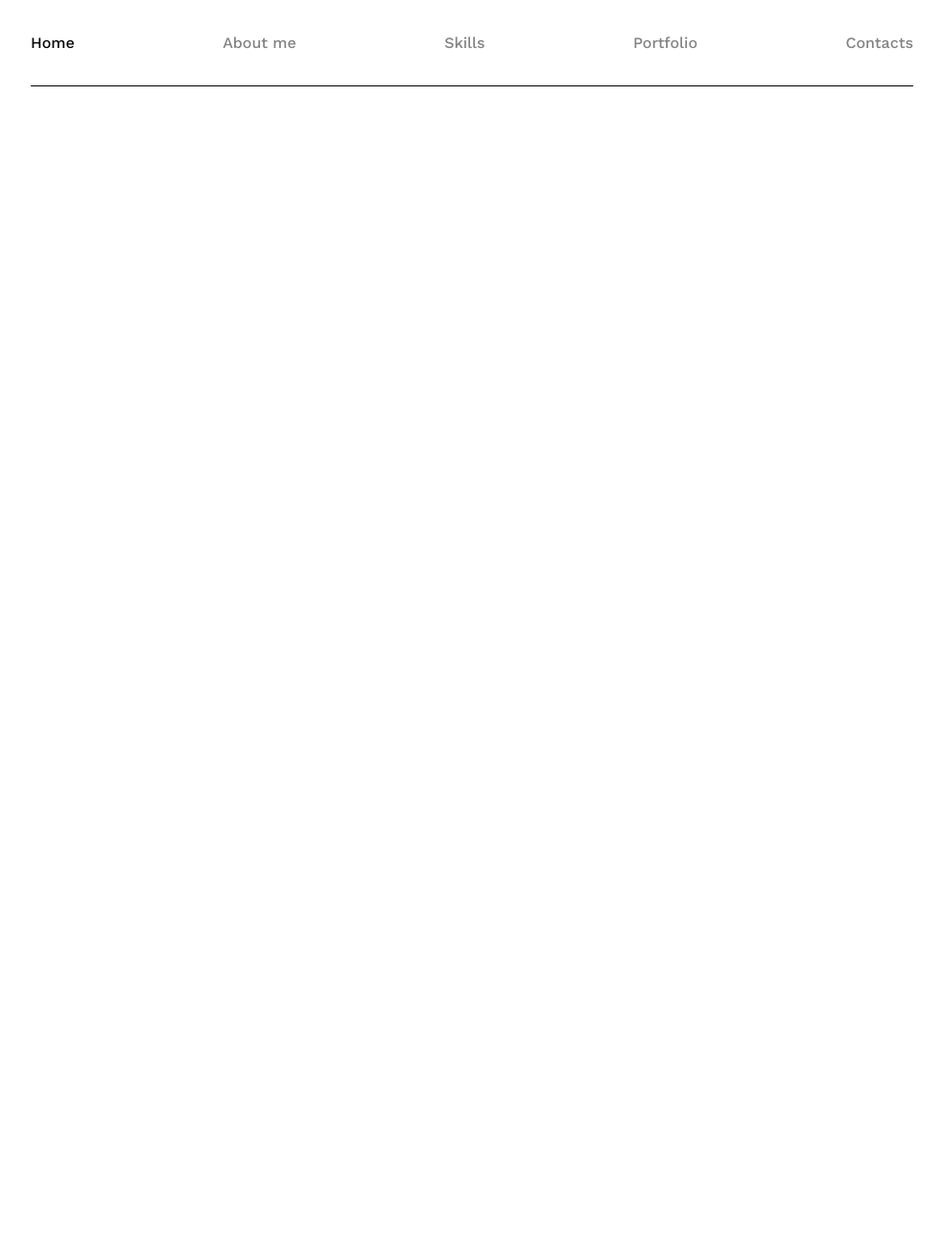
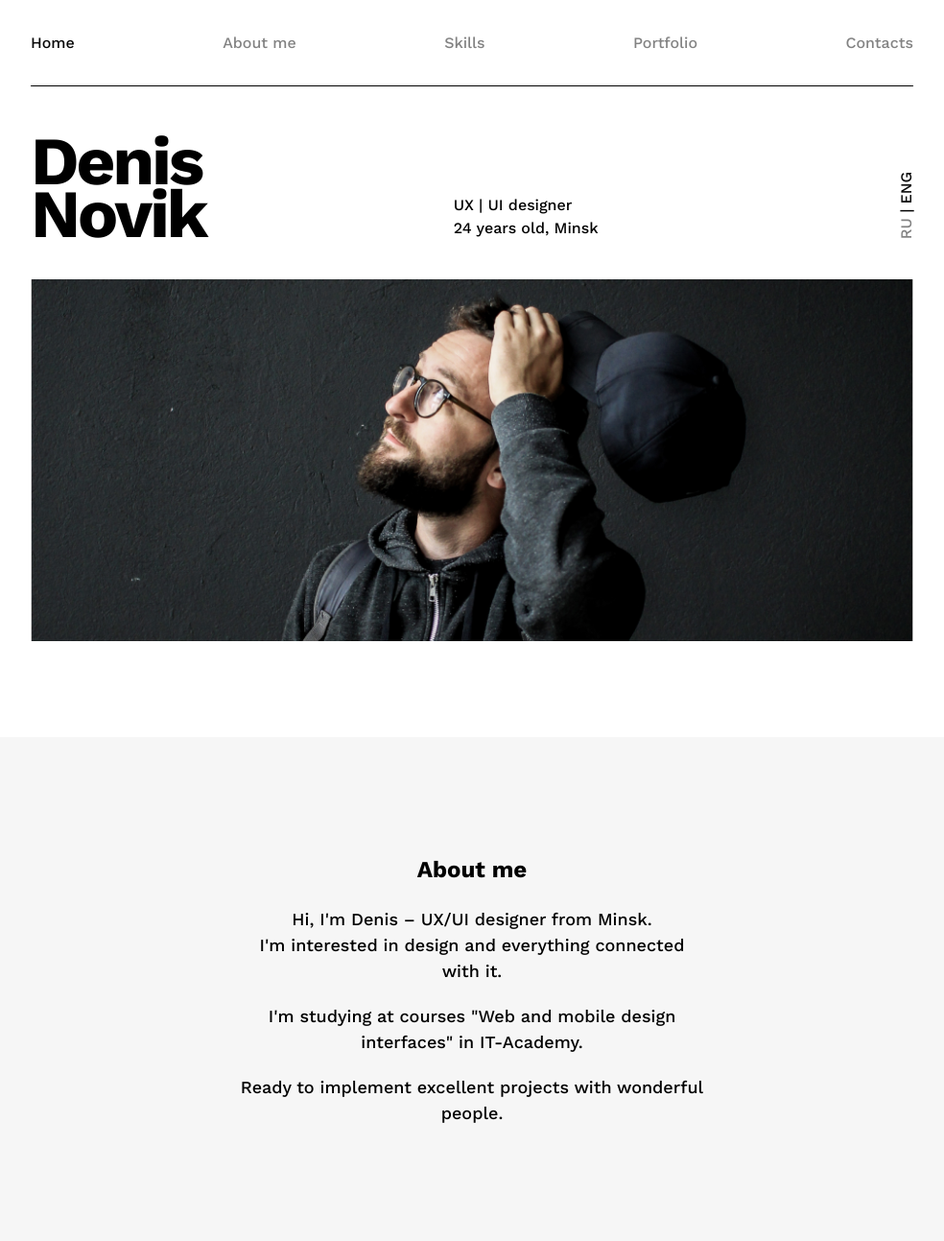
Before and after one commit to YuriuGavrikov/landingPage-UX-UI-designer-forResume, a plain HTML site: page index.html in a window 1280 px wide. Shown: the whole page at 96% size, without its empty margins (148-1132 px from the left). Before the commit the page ends 800 px from the top, so only its background shows below. Drawn offline with nearby package versions, Linux system fonts and the light colour scheme.

Commit message:
add image and create block <main>

```diff
--- a/index.html
+++ b/index.html
@@ -13,16 +13,53 @@
    <header>
       <div class="container">
          <nav class="navigation">
-            <div class="navigation--item"><a href="#" class="navigation--link navigation--active">Home</a></div>
-            <div class="navigation--item"><a href="#" class="navigation--link">About me</a></div>
-            <div class="navigation--item"><a href="#" class="navigation--link">Skills</a></div>
-            <div class="navigation--item"><a href="#" class="navigation--link">Portfolio</a></div>
-            <div class="navigation--item"><a href="#" class="navigation--link">Contacts</a></div>
+            <div class="navigation__item"><a href="#" class="navigation__link navigation__active">Home</a></div>
+            <div class="navigation__item"><a href="#" class="navigation__link">About me</a></div>
+            <div class="navigation__item"><a href="#" class="navigation__link">Skills</a></div>
+            <div class="navigation__item"><a href="#" class="navigation__link">Portfolio</a></div>
+            <div class="navigation__item"><a href="#" class="navigation__link">Contacts</a></div>
          </nav>
       </div>
    </header>
-   <main></main>
-   <footer></footer>
+   <main>
+      <div class="container">
+         <section class="helloBlock">
+            <div class="helloBlock__name">
+               <h1>Denis <br /> Novik</h1>
+            </div>
+            <div class="helloBlock__shortInformation">UX | UI designer <br /> 24 years old, Minsk</div>
+            <div class="helloBlock__language">
+               <a href="#" class="language__link">RU</a> | <a href="#" class="language__link language__active">ENG</a>
+            </div>
+         </section>
+         <section class="helloImg">
+            <img src="./image/helloImg.png" alt="helloImg">
+         </section>
+      </div>
+      <section class="about">
+         <h2 class="about__title">About me</h2>
+         <div class="about__article-container">
+            <p class="article__item">
+               Hi, I'm Denis – UX/UI designer from Minsk. <br />
+               I'm interested in design and everything connected with it.
+            </p>
+
+            <p class="article__item">
+               I'm studying at courses "Web and mobile design
+               interfaces" in IT-Academy.
+            </p>
+
+            <p class="article__item">
+               Ready to implement excellent projects
+               with wonderful people.
+            </p>
+         </div>
+      </section>
+      <div class="container"></div>
+   </main>
+   <footer>
+
+   </footer>
    <script src="script.js"></script>
 </body>
 
--- a/style.css
+++ b/style.css
@@ -2,3 +2,6 @@
 @import url(style/landing.css);
 @import url(style/fonts.css);
 @import url(style/header.css);
+@import url(style/main.css);
+@import url(style/helloBlock.css);
+@import url(style/about.css);
--- /dev/null
+++ b/style/about.css
@@ -0,0 +1,18 @@
+.about{
+   min-height: 500px;
+   margin-top: 100px;
+   padding: 100px 0 100px 0;
+   background: #F6F6F6;
+   text-align:center;
+}
+.about__title{
+margin: 20px 0 20px 0;
+}
+.about__article-container{
+   margin: 0 auto;
+   max-width: 485px;
+}
+.article__item{
+   margin: 20px 0 20px 0;
+   font-size: 18px;
+}
--- a/style/header.css
+++ b/style/header.css
@@ -6,9 +6,9 @@
    border-bottom: 1px solid black;
 }
 
-.navigation--link{
+.navigation__link{
    color: #828282;
 }
-.navigation--active{
+.navigation__active{
    color: #070707;
 }
--- /dev/null
+++ b/style/helloBlock.css
@@ -0,0 +1,25 @@
+.helloBlock{
+   min-height: 120px;
+   margin: 40px 0 40px 0;
+   display: flex;
+   justify-content: space-between;
+   align-items: flex-end;
+}
+
+.helloBlock__name{
+   font-size: 47px;
+   line-height: 55px;
+   letter-spacing: -3px;
+}
+
+.helloBlock__language{
+   transform: rotate(-90deg) translate(24px, 28px);
+}
+
+.language__link{
+   color: #828282;
+}
+
+.language__active{
+   color: #070707;
+}
--- a/style/landing.css
+++ b/style/landing.css
@@ -1,5 +1,5 @@
 .container{
-   width: 960px;
+   max-width: 960px;
    margin: 0 auto;
    padding: 0 20px;
 }
--- a/style/reset.css
+++ b/style/reset.css
@@ -45,7 +45,7 @@ ol[class] {
 
 /* Элементы a, у которых нет класса, сбрасываем до дефолтных стилей */
 a {
-  text-decoration: auto;
+  text-decoration: none;
 }
 
 /* Упрощаем работу с изображениями */
```
Also changed, not shown: image/helloImg.png (added), style/main.css (added).
